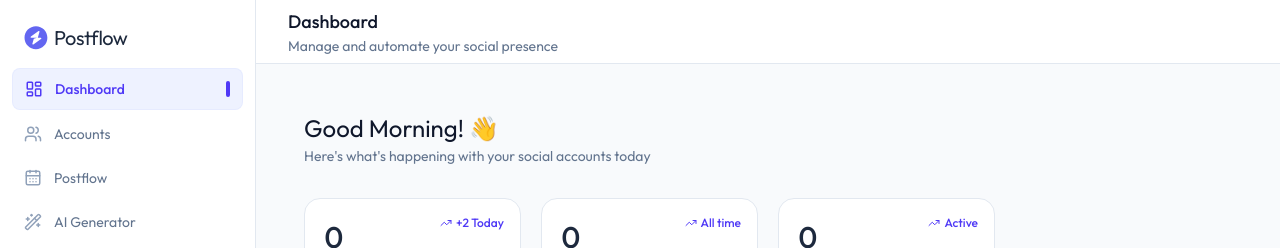
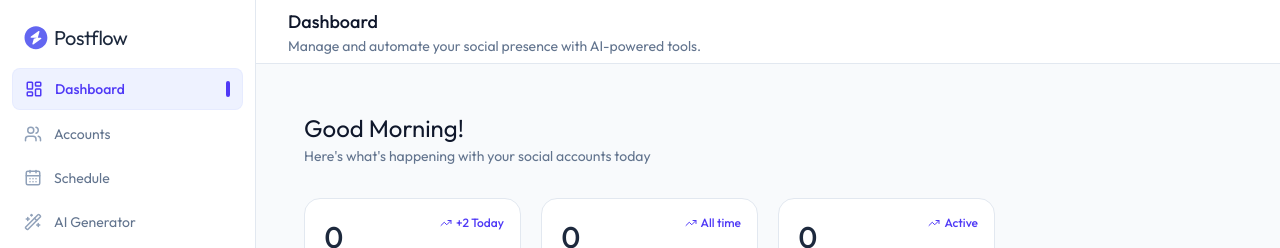
Before and after one commit to tabishmishere/Social-Media-Scheduler-App, a React (Vite) app in the folder client/: page /dashboard in a window 1280 px wide. Shown: the top 248 px of the page. Built offline with nearby package versions, Linux system fonts and the light colour scheme; no server answers; sample sign-in values are in the browser's storage.

Commit message:
fix: update AI Composer to AI Generator and correct sidebar label for consistency.

```diff
--- a/client/src/components/Layout.tsx
+++ b/client/src/components/Layout.tsx
@@ -8,7 +8,7 @@ const pageTitles: Record<string, string> = {
   "/dashboard": "Dashboard",
   "/accounts": "Social Accounts",
   "/schedule": "Postflow",
-  "/ai-composer": "AI Composer",
+  "/ai-composer": "AI Generator",
 };
 
 
@@ -60,7 +60,7 @@ const Layout = () => {
           <div>
             <h1 className="text-slate-900 font-medium text-lg">{title}</h1>
             <p className="text-sm text-slate-500 hidden sm:block">
-              Manage and automate your social presence
+              Manage and automate your social presence with AI-powered tools.
             </p>
           </div>
         </header>
--- a/client/src/components/Sidebar.tsx
+++ b/client/src/components/Sidebar.tsx
@@ -22,7 +22,7 @@ function Sidebar({ isOpen, setIsOpen }: { isOpen: boolean, setIsOpen: (val: bool
 
         { name: 'Dashboard', icon: LayoutDashboardIcon, path: '/dashboard' },
         { name: 'Accounts', icon: UsersIcon, path: '/accounts' },
-        { name: 'Postflow', icon: CalendarDaysIcon, path: '/schedule' },
+        { name: 'Schedule', icon: CalendarDaysIcon, path: '/schedule' },
         { name: 'AI Generator', icon: Wand2Icon, path: '/ai-composer' },
     ]
     return (
--- a/client/src/pages/Dashboard.tsx
+++ b/client/src/pages/Dashboard.tsx
@@ -70,7 +70,7 @@ function Dashboard() {
     <div className='space-y-8'>
       {/* Welcome Bar */}
       <div>
-        <h2 className='text-2xl text-slate-900'>Good Morning! 👋</h2>
+        <h2 className='text-2xl text-slate-900'>Good Morning!</h2>
         <p className='text-slate-500 text-sm mt-0.5'>Here's what's happening with your social accounts today</p>
       </div>
 
```
